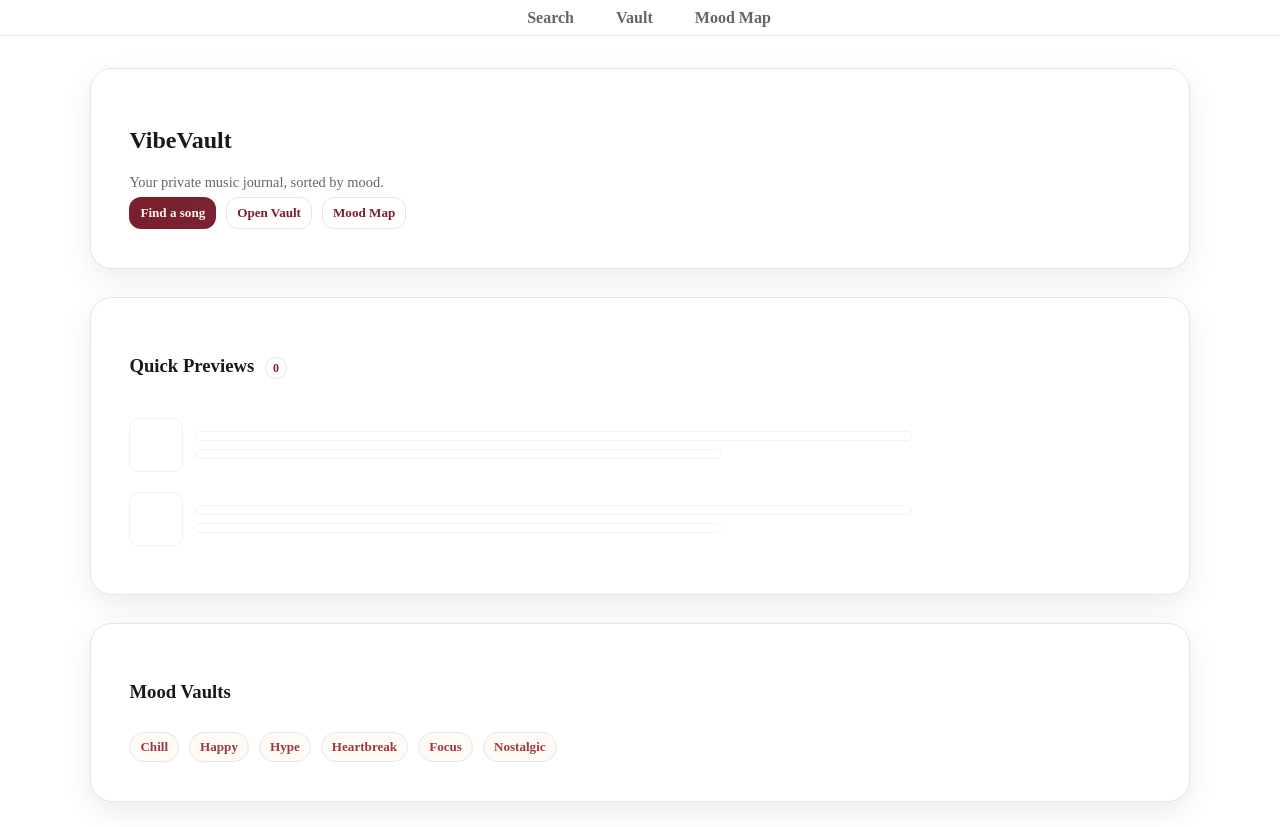
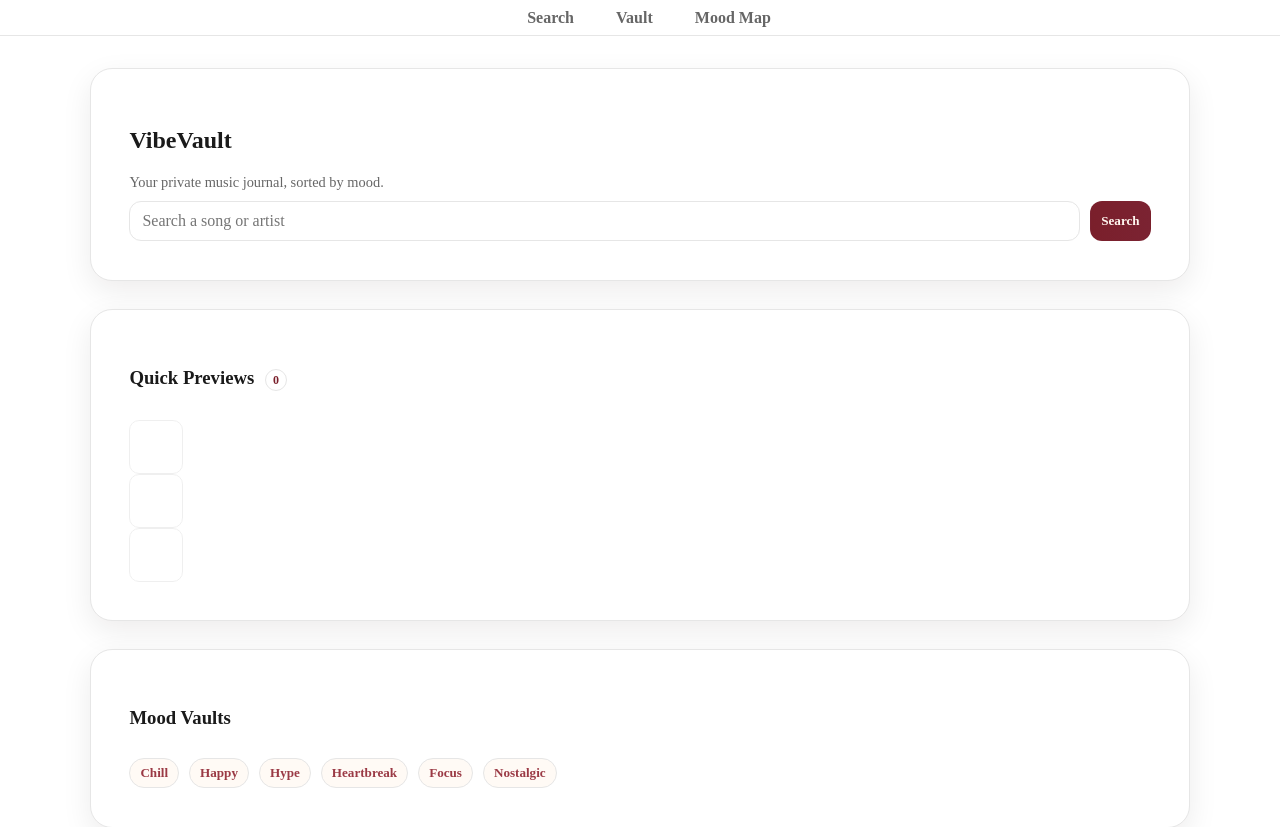
Before and after one commit to ericfwan/vibevault, a Flask app: page / in a window 1280 px wide. Shown: the part 329-1156 px from the top of the page. Run offline with Flask 3, Linux system fonts and the light colour scheme; some web fonts are replaced.

Commit message:
Moved search into home and remove dedicated search page

```diff
--- a/app/routes.py
+++ b/app/routes.py
@@ -4,6 +4,34 @@ import requests
 from datetime import datetime, timedelta
 import random
 
+from sqlalchemy import func
+
+def find_duplicate(track_id, title, artist, mood=None):
+    """
+    Returns an existing Song if this looks like a duplicate.
+    Preference order:
+    1) Match by track_id if provided.
+    2) Fallback to case-insensitive title + artist match.
+    Mood is optional. If provided, we still treat duplicates as duplicates
+    across the whole vault, not just within the same mood.
+    """
+
+    q = Song.query
+
+    if track_id:
+        existing = q.filter(Song.track_id == track_id).first()
+        if existing:
+            return existing
+
+    if title and artist:
+        existing = q.filter(
+            func.lower(Song.title) == title.lower(),
+            func.lower(Song.artist) == artist.lower()
+        ).first()
+        if existing:
+            return existing
+
+    return None
 main_bp = Blueprint("main", __name__)
 
 MOODS = [
@@ -43,27 +71,36 @@ def itunes_search(term, limit=20):
     except Exception:
         return []
 
+
 @main_bp.route("/")
 def home():
-    latest = Song.query.order_by(Song.created_at.desc()).limit(3).all()
-    return render_template("home.html", latest_songs=latest, moods=MOODS)
+    query = request.args.get("q", "").strip()
+    results = []
+    if query:
+        try:
+            results = itunes_search(query, limit=12)
+        except Exception:
+            results = []
+
+    latest_songs = (
+        Song.query.order_by(Song.created_at.desc()).limit(6).all()
+        if hasattr(Song, "created_at")
+        else Song.query.order_by(Song.id.desc()).limit(6).all()
+    )
+
+    return render_template(
+        "home.html",
+        latest_songs=latest_songs,
+        moods=MOODS,
+        results=results,
+        query=query,
+    )
+
 
 @main_bp.route("/search")
 def search():
     q = request.args.get("q", "").strip()
-    results = itunes_search(q) if q else []
-    return render_template("search.html", query=q, results=results)
-
-def find_duplicate(track_id, title, artist, mood):
-    if track_id:
-        return Song.query.filter_by(track_id=track_id, mood=mood).first()
-    if title and artist and mood:
-        return Song.query.filter(
-            Song.title.ilike(title),
-            Song.artist.ilike(artist),
-            Song.mood == mood
-        ).first()
-    return None
+    return redirect(url_for("main.home", q=q))
 
 @main_bp.route("/add", methods=["GET", "POST"])
 def add_song():
@@ -202,3 +239,19 @@ def delete_song(song_id):
     if next_url:
         return redirect(next_url)
     return redirect(url_for("main.vault", mood=mood))
+
+
+@main_bp.route("/about")
+def about():
+    return render_template("about.html")
+
+
+@main_bp.route("/songs/<int:song_id>/note", methods=["POST"])
+def update_note(song_id):
+    song = Song.query.get_or_404(song_id)
+    note = request.form.get("note", "").strip()
+    song.note = note
+    db.session.commit()
+
+    next_url = request.form.get("next") or url_for("main.vault")
+    return redirect(next_url)
--- a/app/templates/home.html
+++ b/app/templates/home.html
@@ -5,13 +5,58 @@
   <div class="home-hero">
     <h2>VibeVault</h2>
     <div class="muted small">Your private music journal, sorted by mood.</div>
-    <div class="actions">
-      <a class="btn tiny primary" href="{{ url_for('main.search') }}">Find a song</a>
-      <a class="btn tiny ghost" href="{{ url_for('main.vault') }}">Open Vault</a>
-      <a class="btn tiny ghost" href="{{ url_for('main.mood_map') }}">Mood Map</a>
+  </div>
+
+  <form class="search-bar" method="GET" action="{{ url_for('main.home') }}">
+    <input type="text" name="q" placeholder="Search a song or artist" value="{{ query or '' }}">
+    <button class="btn tiny primary" type="submit">Search</button>
+  </form>
+</section>
+
+{% if query %}
+  <section class="card">
+    <div class="section-head">
+      <h3>Results <span class="count-badge">{{ results|length }}</span></h3>
     </div>
-  </div>
-</section>
+
+    {% if results and results|length > 0 %}
+      <section class="search-results">
+        {% for r in results %}
+          <div class="result-card" data-preview-url="{{ r.previewUrl or '' }}">
+            <div class="result-left">
+              {% if r.artworkUrl100 %}
+                <img class="song-art" src="{{ r.artworkUrl100|replace('100x100bb','600x600bb')|replace('100x100','600x600') }}" alt="Artwork">
+              {% else %}
+                <div class="art-placeholder"></div>
+              {% endif %}
+            </div>
+            <div class="result-center">
+              <div class="song-title">{{ r.trackName }}</div>
+              <div class="song-artist">{{ r.artistName }}</div>
+              {% if r.collectionName %}
+                <div class="muted small">{{ r.collectionName }}</div>
+              {% endif %}
+            </div>
+            <div class="result-right">
+              {% if r.previewUrl %}
+                <button class="btn tiny" type="button" data-audio-toggle>Play</button>
+              {% endif %}
+              <form method="GET" action="{{ url_for('main.add_song') }}">
+                <input type="hidden" name="track_id" value="{{ r.trackId }}">
+                <input type="hidden" name="title" value="{{ r.trackName }}">
+                <input type="hidden" name="artist" value="{{ r.artistName }}">
+                <input type="hidden" name="album" value="{{ r.collectionName }}">
+                <input type="hidden" name="artwork_url" value="{{ r.artworkUrl100 }}">
+                <input type="hidden" name="preview_url" value="{{ r.previewUrl }}">
+                <button class="btn tiny ghost" type="submit">Save this vibe</button>
+              </form>
+            </div>
+          </div>
+        {% endfor %}
+      </section>
+    {% endif %}
+  </section>
+{% endif %}
 
 <section class="card">
   <div class="section-head">
@@ -19,27 +64,29 @@
   </div>
 
   {% if latest_songs and latest_songs|length > 0 %}
-    <ul class="mini-list">
+    <ul class="quick-strip">
       {% for s in latest_songs %}
-        <li class="mini-item" data-preview-url="{{ s.preview_url or '' }}">
-          <div class="mini-art">
+        <li class="quick-item" data-preview-url="{{ s.preview_url or '' }}">
+          <div class="quick-art">
             {% if s.artwork_url %}
-              <img src="{{ s.artwork_url }}" alt="Artwork">
+              <img src="{{ s.artwork_url|replace('100x100bb','600x600bb')|replace('100x100','600x600') }}" alt="Artwork">
             {% else %}
-              <div class="art-placeholder tiny"></div>
+              <div class="art-placeholder"></div>
             {% endif %}
           </div>
-          <div class="mini-content">
+
+          <div class="quick-meta">
             <div class="song-title">{{ s.title }}</div>
             {% if s.artist %}
               <div class="song-artist">{{ s.artist }}</div>
             {% endif %}
-            <span class="mini-mood">{{ s.mood }}</span>
+            <div class="quick-pill">{{ s.mood }}</div>
             {% if s.note %}
               <div class="song-note">{{ s.note }}</div>
             {% endif %}
           </div>
-          <div class="mini-actions">
+
+          <div class="quick-actions">
             {% if s.preview_url %}
               <button class="btn tiny" type="button" data-audio-toggle>Play</button>
             {% endif %}
@@ -48,19 +95,10 @@
       {% endfor %}
     </ul>
   {% else %}
-    <div class="ghost-row">
-      <div class="ghost-art"></div>
-      <div class="ghost-lines">
-        <div class="ghost-line wide"></div>
-        <div class="ghost-line"></div>
-      </div>
-    </div>
-    <div class="ghost-row">
-      <div class="ghost-art"></div>
-      <div class="ghost-lines">
-        <div class="ghost-line wide"></div>
-        <div class="ghost-line"></div>
-      </div>
+    <div class="quick-ghost">
+      <div class="ghost-art big"></div>
+      <div class="ghost-art big"></div>
+      <div class="ghost-art big"></div>
     </div>
   {% endif %}
 </section>
```
Also changed, not shown: app/templates/search.html (deleted, +0 -59 lines).
